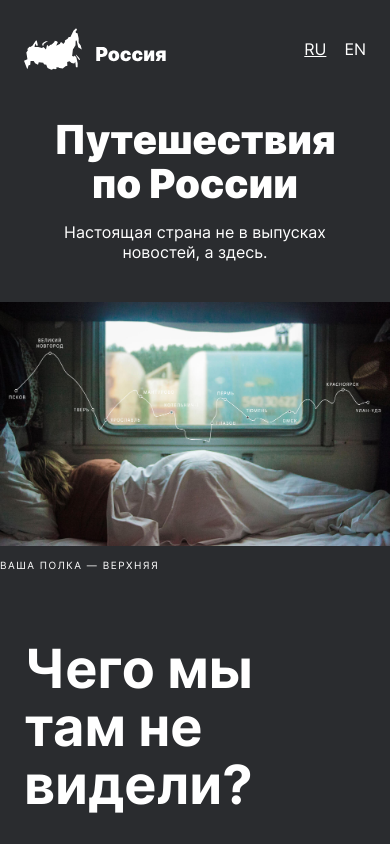
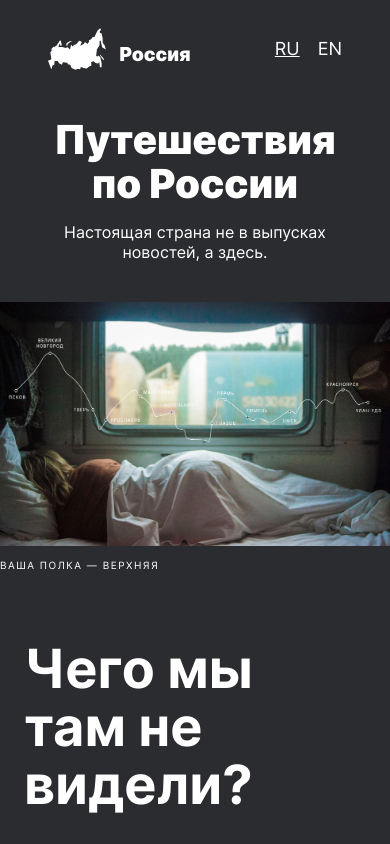
Before and after one commit to AnKiir/russian-travel, a plain HTML site: page index.html in a window 390 px wide. Shown: the top 844 px of the page. Drawn offline with Linux system fonts and the light colour scheme; files whose address does not match are found by name.

Commit message:
update 8
font and styles

```diff
--- a/blocks/header/__link/header__link.css
+++ b/blocks/header/__link/header__link.css
@@ -1,9 +1,20 @@
 .header__link {
+    font-size: 24px;
+    font-weight: normal;
+    line-height: 28px;
     text-decoration: none;
     color: white;
+    margin: 0 0 0 18px;
 }
 
 .header__link:hover {
     opacity: .8;
     transition: 0.2s;
 }
+
+@media screen and (max-width: 700px) {
+    .header__link {
+        font-size: 18px;
+        line-height: 20px;
+    }
+}
--- a/blocks/header/__links/header__links.css
+++ b/blocks/header/__links/header__links.css
@@ -1,8 +1,6 @@
 .header__links {
-    display: grid;
-    grid-template-columns: repeat(2, min-content);
-    gap: 1.125rem;
-    align-items: end;
+    display: flex;
+    align-content: flex-end;
     list-style-type: none;
     margin: 0;
     padding: 0;
--- a/blocks/header/header.css
+++ b/blocks/header/header.css
@@ -1,11 +1,10 @@
 .header {
-    max-width: 100%;
+    width: calc(100% - 48px * 2);
     display: flex;
     justify-content: space-between;
-    flex-direction: row;
     align-items: center;
-    margin: 28px 0 0 0;
-    padding: 0 48px 0 48px;
+    margin: 28px auto 0 auto;
+    padding: 0;
 }
 
 @media screen and (max-width: 767px) {
@@ -17,8 +16,6 @@
 
 @media screen and (max-width: 320px) {
     .header {
-        margin: 16px 0 0 0;
-        padding-left: 16px;
-        padding-right: 16px;
+        margin-top: 16px;
     }
 }
--- a/blocks/page/page.css
+++ b/blocks/page/page.css
@@ -1,7 +1,18 @@
 .page {
+    max-width: 1280px;
+    width: 100vw;
+    display: flex;
+    flex-direction: column;
+    align-items: center;
     background-color: #2a2c2f;
     font-family: 'Inter', serif, sans-serif;
+    text-rendering: optimizeLegibility;
+    -webkit-text-size-adjust: 100%;
+    -ms-text-size-adjust: 100%;
+    -moz-text-size-adjust: 100%;
+    -webkit-font-smoothing: antialiased;
+    -moz-osx-font-smoothing: auto;
     color: #ffffff;
-    margin: 0;
+    margin: auto;
     padding: 0;
 }
--- a/blocks/photo-grid/__item/photo-grid__item.css
+++ b/blocks/photo-grid/__item/photo-grid__item.css
@@ -1,6 +1,8 @@
 .photo-grid__item {
-    max-width: 284px;
-    max-height: 213px;
+    width: 100%;
+    min-height: 213px;
+    display: block;
+    object-fit: contain;
 }
 
 @media screen and (max-width: 1279px) {
--- a/blocks/photo-grid/photo-grid.css
+++ b/blocks/photo-grid/photo-grid.css
@@ -1,5 +1,6 @@
 .photo-grid {
     display: grid;
+    max-width: 1184px;
     grid-template-columns: repeat(auto-fit, minmax(284px, 1fr));
     gap: 16px;
     margin: 0 auto;
```
